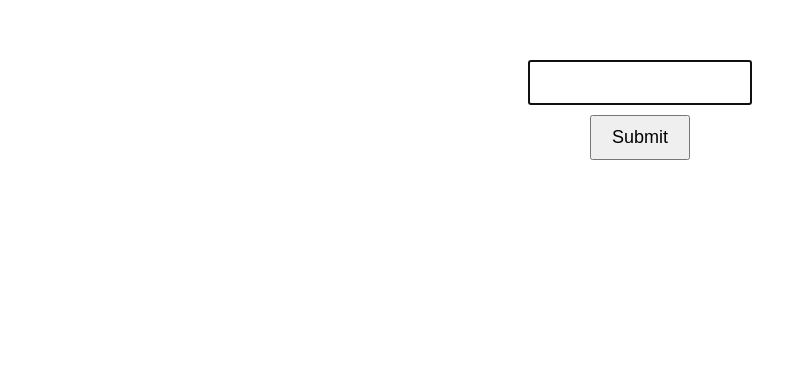
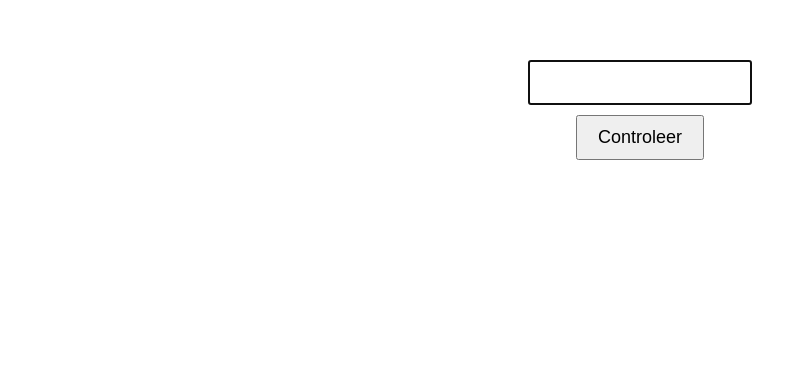
Before and after one commit to arnov/de-mol, a plain HTML site: page index.html in a window 1280 px wide. Shown: the part 290-658 px from the top of the page, without its empty margins (0-795 px from the left). Drawn offline with Linux system fonts and the light colour scheme.

Commit message:
Change submit button text

```diff
--- a/index.html
+++ b/index.html
@@ -49,7 +49,7 @@
     <div class="input-screen" id="inputScreen">
         <input type="text" id="nameInput" autofocus>
         <br>
-        <button id="submitBtn">Submit</button>
+        <button id="submitBtn">Controleer</button>
     </div>
     <div class="result-screen" id="resultScreen"></div>
 
```
